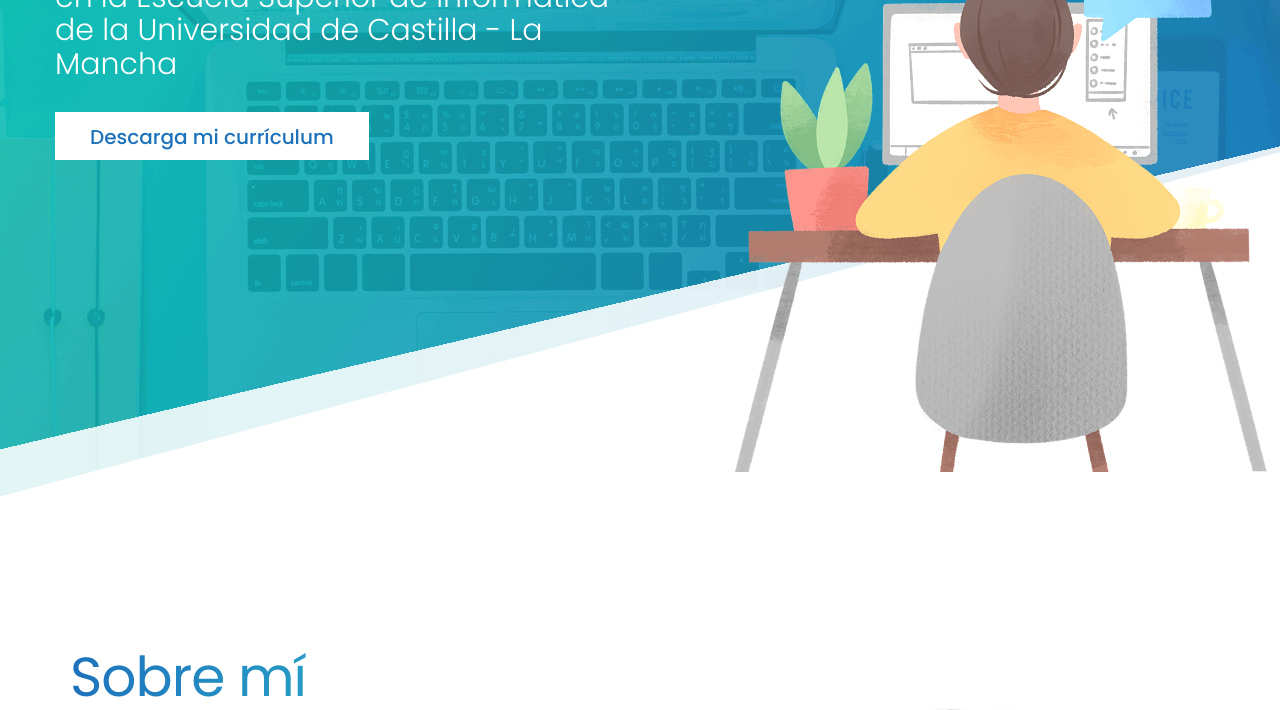
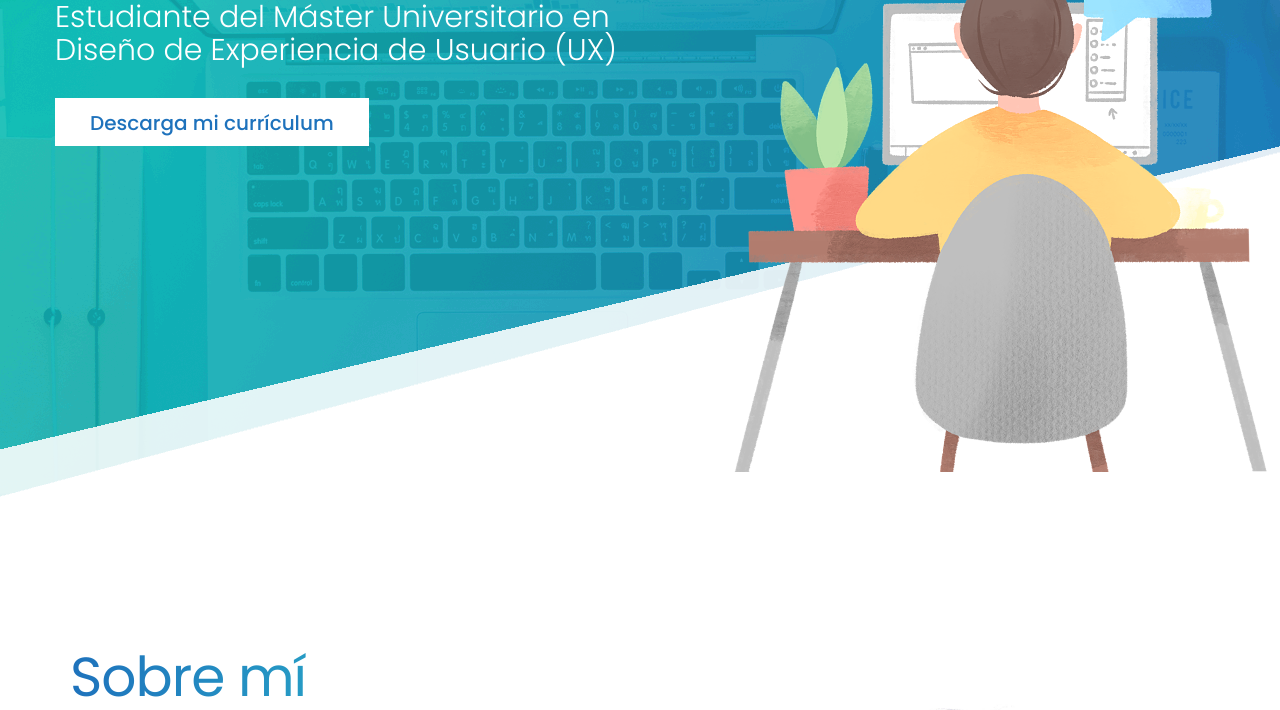
Before and after one commit to terodedi99/terodedi99.github.io, a plain HTML site: page index.html in a window 1280 px wide. Shown: the part 508-1218 px from the top of the page. Drawn offline with Linux system fonts and the light colour scheme; some packages are replaced by stand-ins of ours.

Commit message:
Update index.html

```diff
--- a/index.html
+++ b/index.html
@@ -72,7 +72,8 @@
                     <div class="full">
                         <div class="slide_cont">
                             <h1>Teresa Rodríguez <br> de Dios</h1>
-                            <p>Estudiante de Ingeniería Informática en la Escuela Superior de Informática de la Universidad de Castilla - La Mancha</p>
+                            <p>Graduada en Ingeniería Informática</p>
+                            <p>Estudiante del Máster Universitario en Diseño de Experiencia de Usuario (UX)</p>
                             <div class="full slide_bt">
                                 <a class="white_bt bt_main" href="documents\CV_Teresa_Rodriguez_deDios.pdf" download="CV_Teresa_Rodriguez_deDios">Descarga mi currículum</a>
                             </div>
```
